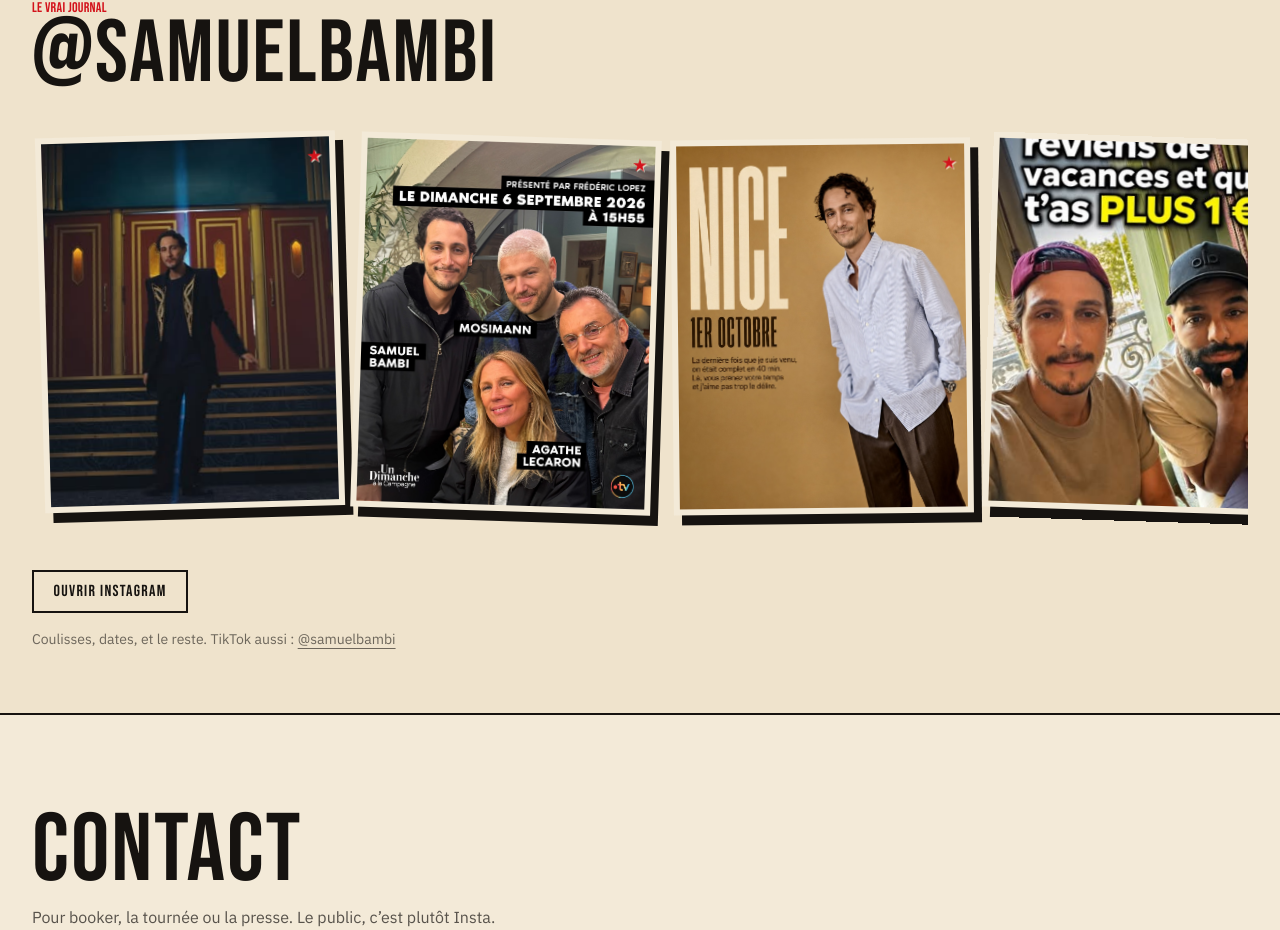
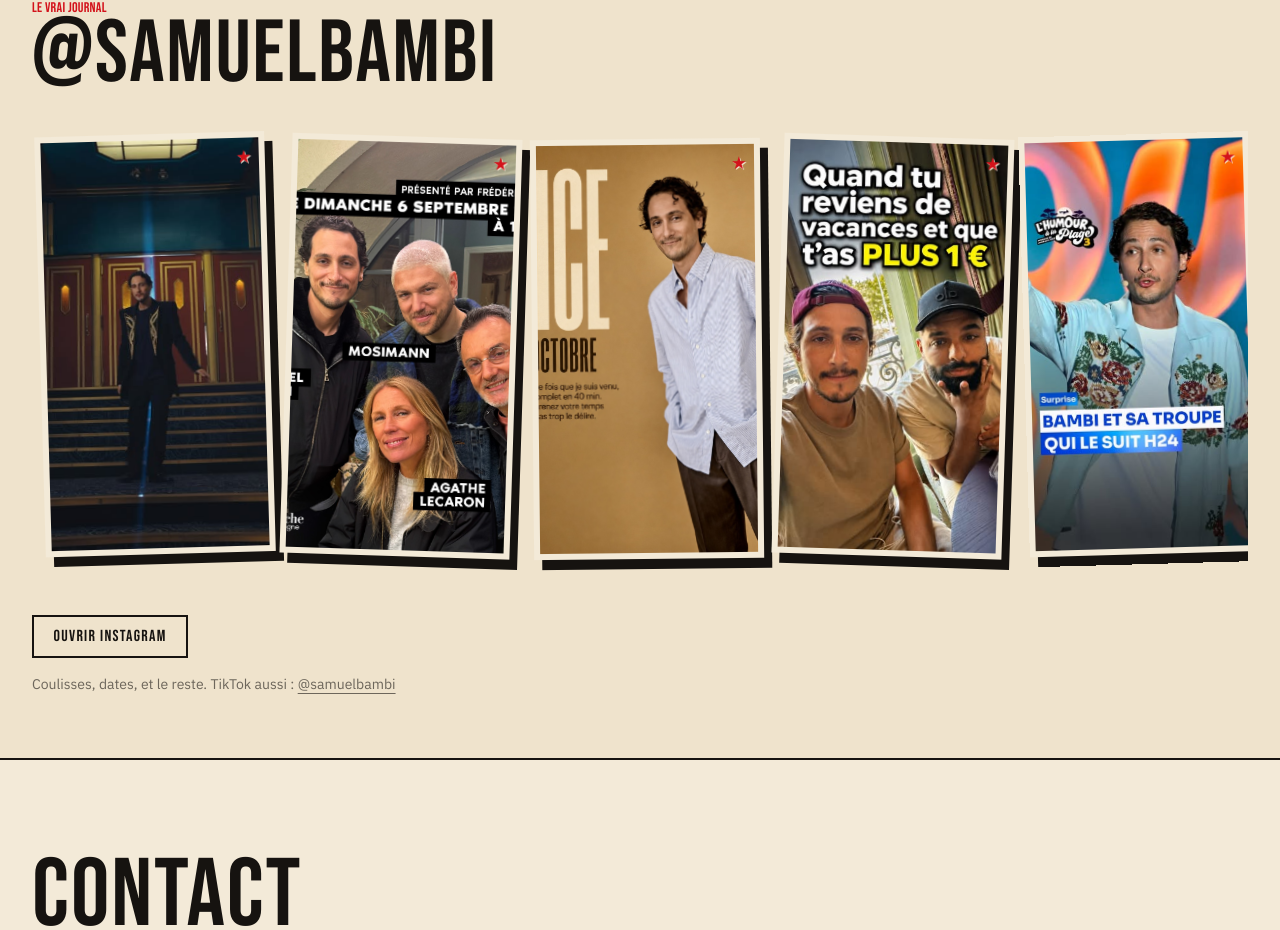
Before and after one commit to Aaronsar/samuel-bambi, a Next.js app: page / in a window 1280 px wide. Shown: the part 3238-4168 px from the top of the page. Built offline with nearby package versions, Linux system fonts and the light colour scheme.

Commit message:
Stretch the polaroids taller without making them wider.
Co-authored-by: Cursor <cursoragent@cursor.com>

```diff
--- a/app/globals.css
+++ b/app/globals.css
@@ -498,8 +498,10 @@ a.ticket.ticket-ghost-light:hover {
 
 .insta-card {
   position: relative;
-  flex: 0 0 min(72vw, 300px);
-  aspect-ratio: 4 / 5;
+  flex: 0 0 min(58vw, 230px);
+  width: min(58vw, 230px);
+  height: 420px;
+  aspect-ratio: auto;
   background: var(--ink);
   border: 6px solid var(--paper);
   box-shadow: 8px 10px 0 var(--ink);
@@ -789,7 +791,7 @@ a.ticket.ticket-ghost-light:hover {
   height: 18px;
   background: color-mix(in srgb, var(--ocre) 70%, var(--paper));
   opacity: 0;
-  transition: opacity 0.4s ease 0.7s;
+  transition: opacity 0.7s ease 1.8s;
 }
 
 .affiche-tape-tl {
--- a/components/InstaRail.tsx
+++ b/components/InstaRail.tsx
@@ -57,7 +57,7 @@ export default function InstaRail() {
               src={post.src}
               alt={post.alt}
               fill
-              sizes="300px"
+              sizes="230px"
               className="object-cover"
             />
             <span aria-hidden="true">★</span>
```
